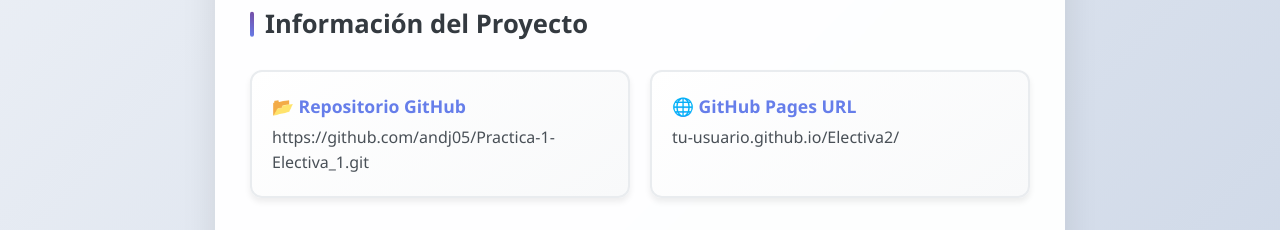
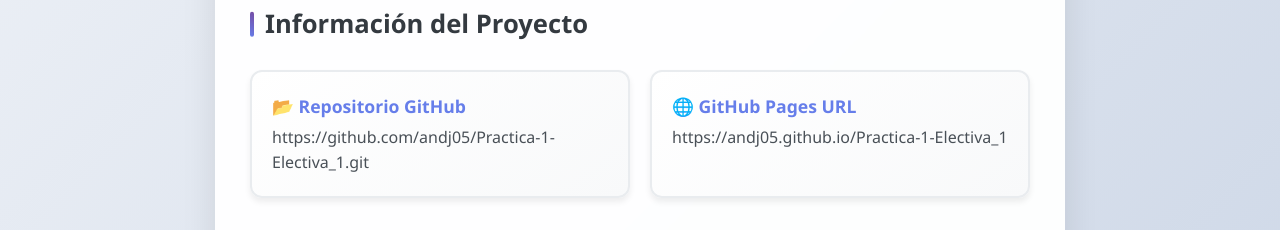
Before and after one commit to andj05/Practica-1-Electiva_1, a plain HTML site: page index.html in a window 1280 px wide. Shown: the part 721-951 px from the top of the page. Drawn offline with Linux system fonts and the light colour scheme.

Commit message:
Lik de la Web

```diff
--- a/index.html
+++ b/index.html
@@ -315,9 +315,9 @@
                     <strong>📂 Repositorio GitHub</strong>
                     https://github.com/andj05/Practica-1-Electiva_1.git
                 </a>
-                <a href="#" class="btn-link" target="_blank">
+                <a href="https://andj05.github.io/Practica-1-Electiva_1" class="btn-link" target="_blank">
                     <strong>🌐 GitHub Pages URL</strong>
-                    tu-usuario.github.io/Electiva2/
+                    https://andj05.github.io/Practica-1-Electiva_1
                 </a>
             </div>
 
```
